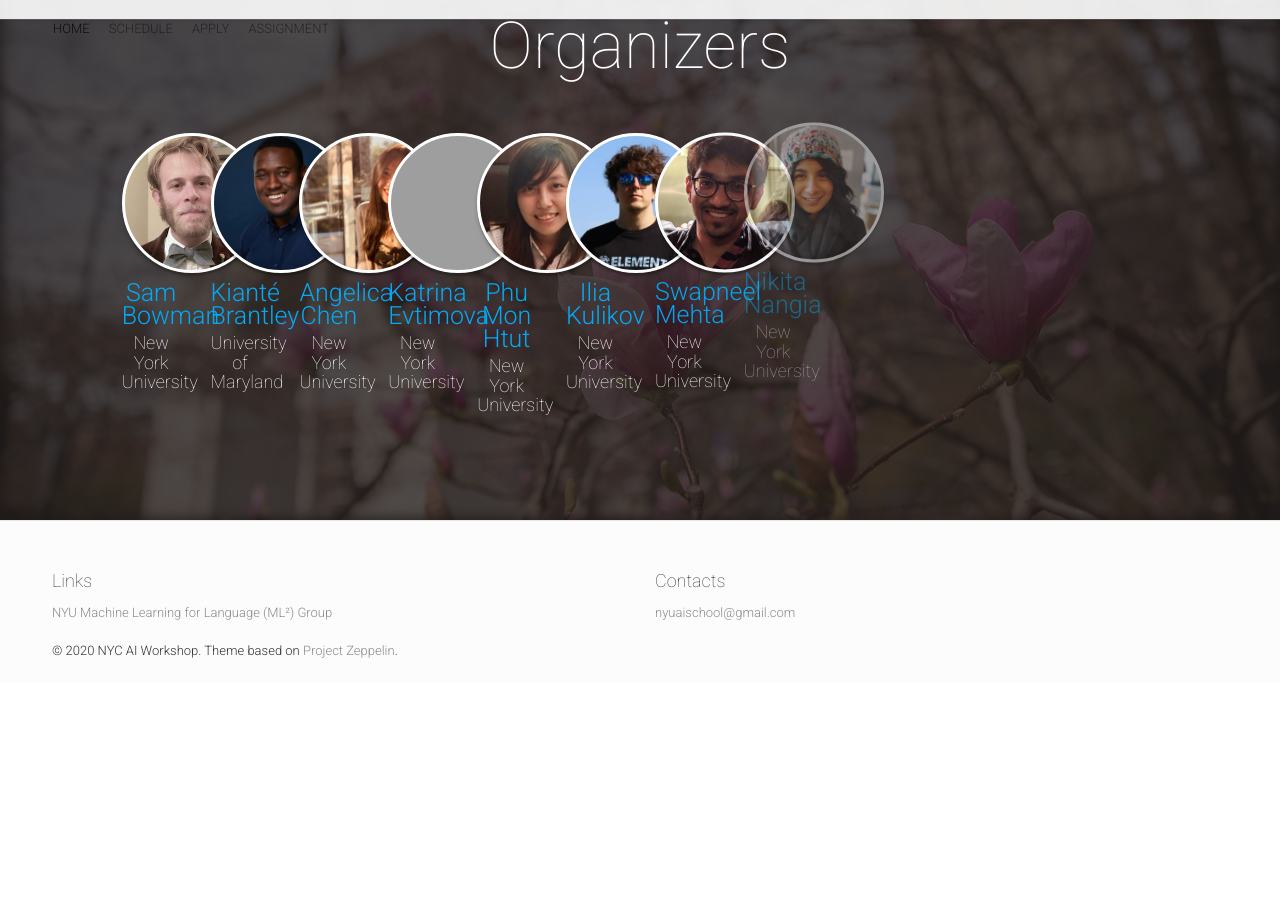
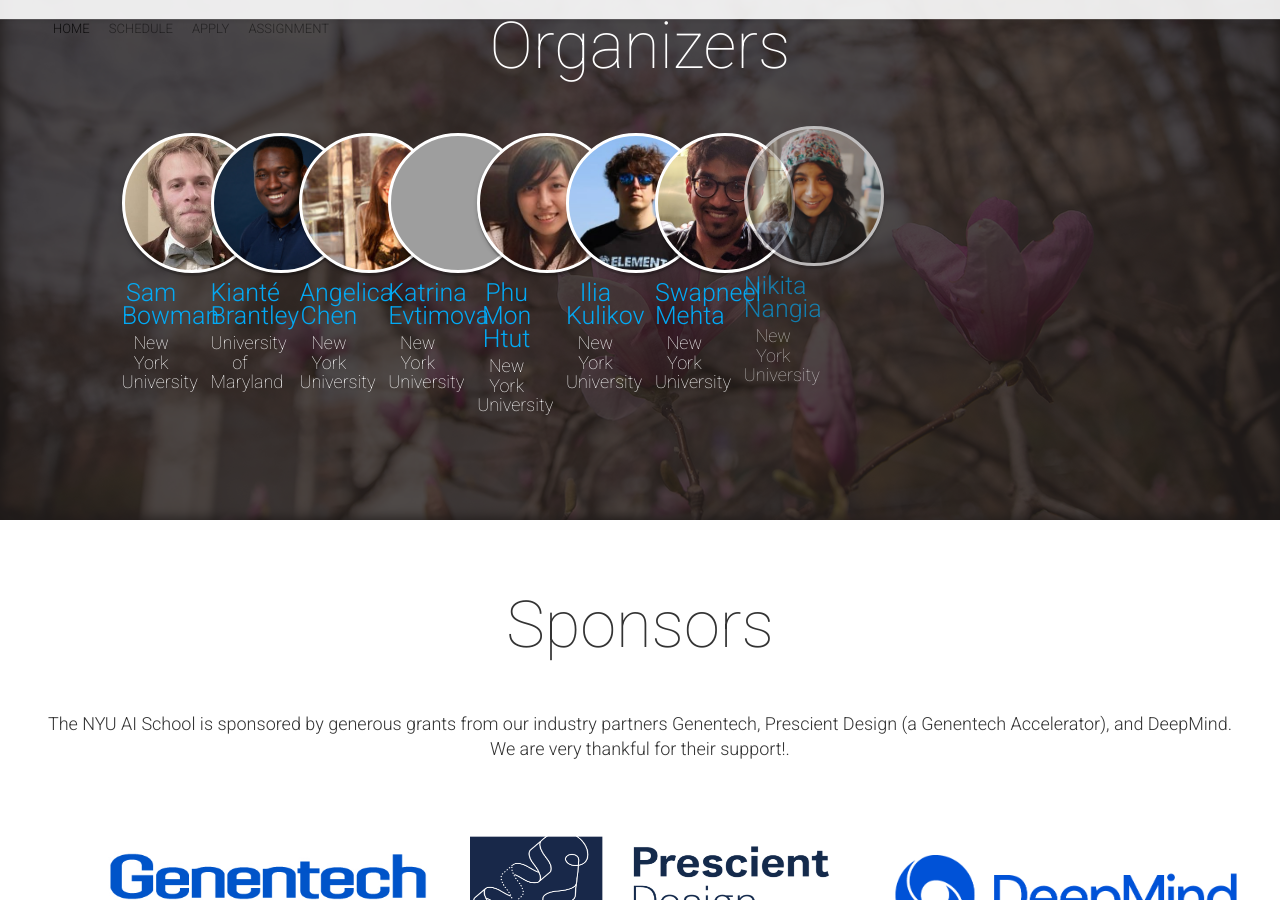
Before and after one commit to nyu-mll/nyu-ai-school-2022, a Jekyll site: the page built from index.html, in a window 1280 px wide and 900 px high, scrolled down 2774 px. Built offline with Jekyll 4.4.1, drawn with Linux system fonts in a browser that asks for light colours; nearby versions of some CDN libraries; comment, search, counter and statistics services are not loaded; before the commit the page ends 3457 px from its top, so only the background shows below that; grey boxes are pictures that could not be loaded.

Commit message:
add sponsors

```diff
--- /dev/null
+++ b/_includes/sponsors.html
@@ -0,0 +1,28 @@
+<!-- About Section -->
+<section id="about" class="about">
+    <div class="content-wrapper">
+        <div class="container">
+            <h3>Sponsors</h3>
+            <div class="row mx-auto col-10">
+                <div class="row justify-content-between">
+                    <p>
+                    <big>The NYU AI School is sponsored by generous grants from our industry partners Genentech, Prescient Design (a Genentech Accelerator), and DeepMind. We are very thankful for their support!</b>.</big>
+                    </p><br>
+                </div>
+                <div class="row">
+                    <div class="col-md-4 col-sm-6 col-xs-12 cols-centered">
+                         <img src="{{ site.baseurl }}/img/partners/gene.jpg" height="210em" width="420em"></img>
+                    </div>
+                    <div class="col-md-4 col-sm-6 col-xs-12 cols-centered">
+                         <img src="{{ site.baseurl }}/img/partners/prescient.png" height="140em" width="400em"></img>
+                    </div>
+                    <div class="col-md-4 col-sm-6 col-xs-12 cols-centered">
+                         <img src="{{ site.baseurl }}/img/partners/deepmind.png" height="160em" width="420em"></img>
+                    </div>
+                </div>
+
+            </div>
+        </div>
+    </div>
+</section>
+<!-- End About Section -->
--- a/index.html
+++ b/index.html
@@ -8,3 +8,4 @@
  {% include rockstar-speakers.html %}
  {% include latest-news.html %}
  {% include judges.html %}
+ {% include sponsors.html %}
```
Also changed, not shown: img/partners/deepmind.png (added), img/partners/gene.jpg (added), img/partners/prescient.png (added), 3 other files.
